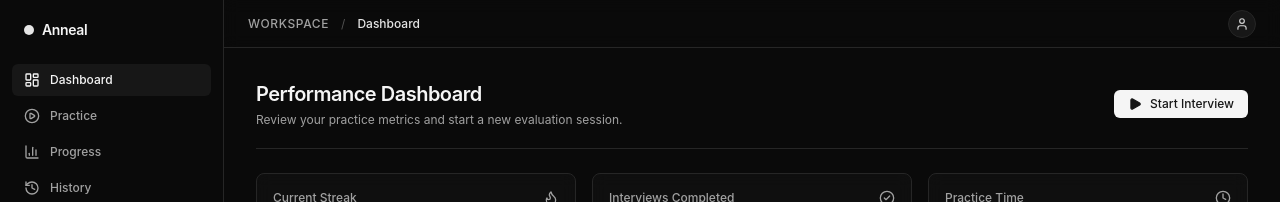
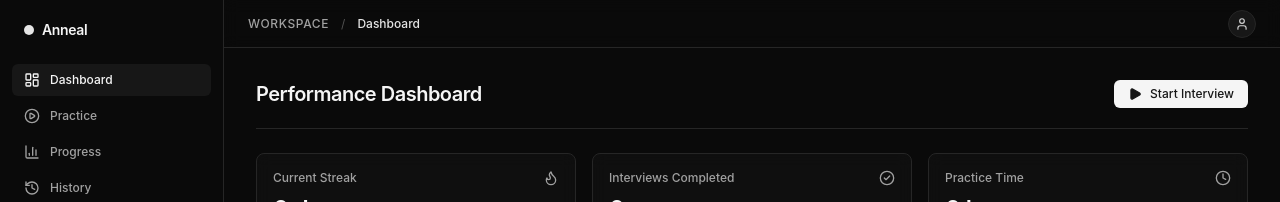
Before and after one commit to mah3shbishnoi/anneal, a React (Vite) app in the folder frontend/: page / in a window 1280 px wide. Shown: the top 202 px of the page. Built offline with nearby package versions, Linux system fonts and the light colour scheme; no server answers.

Commit message:
style: remove practice metrics description from dashboard header

```diff
--- a/frontend/src/features/dashboard/Dashboard.tsx
+++ b/frontend/src/features/dashboard/Dashboard.tsx
@@ -44,7 +44,7 @@
       <div className="flex items-center justify-between border-b border-neutral-800 pb-5">
         <div>
           <h1 className="text-xl font-semibold tracking-tight text-neutral-100">Performance Dashboard</h1>
-          <p className="text-xs text-neutral-400 mt-1">Review your practice metrics and start a new evaluation session.</p>
+
         </div>
 
         <button
```
